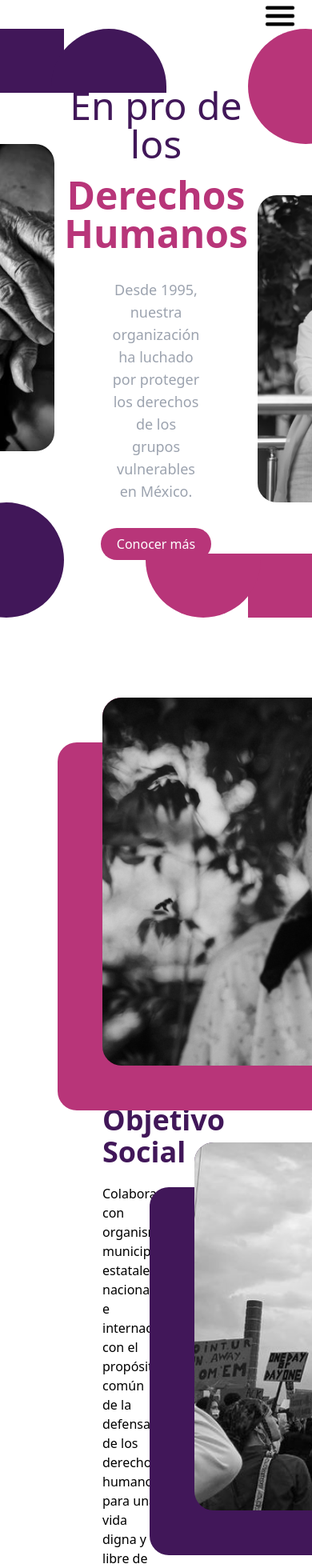
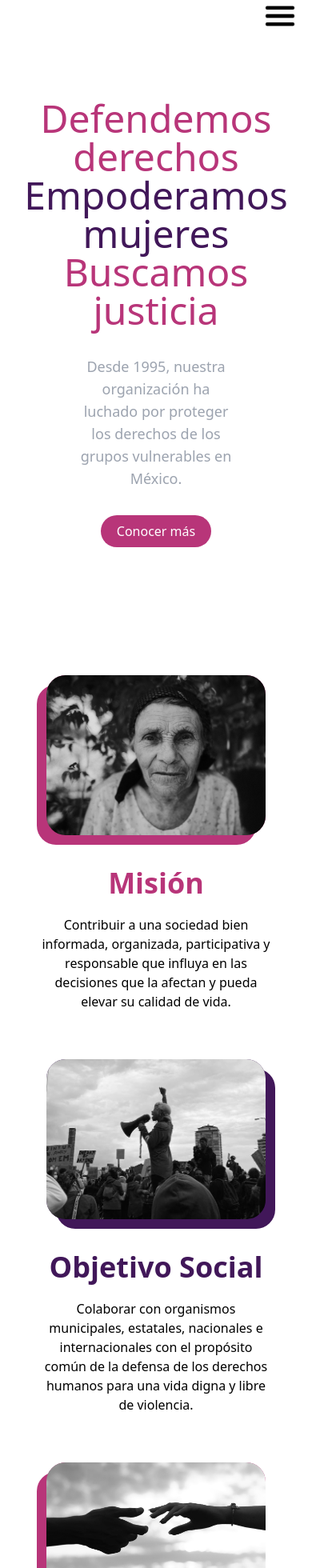
Before and after one commit to Jay-DVT/mujeresxmexico, a Next.js app: page /sobre-nosotras in a window 390 px wide. Shown: the part 20-1980 px from the top of the page at 80% size. Built offline with nearby package versions, Linux system fonts and the light colour scheme.

Commit message:
Replace text and make About Us responsive

```diff
--- a/src/pages/sobre-nosotras.tsx
+++ b/src/pages/sobre-nosotras.tsx
@@ -9,25 +9,30 @@ import Head from "next/head";
 const Us = () => {
 	return (
 		<div className='flex flex-grow justify-center items-center'>
-			<div className='h-fit w-96 flex flex-col justify-center items-center flex-shrink gap-y-16'>
+			<div className='h-fit  hidden md:w-96 md:flex flex-col justify-center items-center flex-shrink gap-y-16'>
 				<div className='w-full h-20 bg-secondary relative'>
 					<div className='absolute top-0 right-32 w-full h-full bg-secondary ' />
 					<div className='absolute top-0 left-32 w-full h-full bg-secondary rounded-t-full' />
 				</div>
 				<div
-					className='bg-secondary w-5/6 h-96 rounded-3xl relative'
+					className='bg-secondary w-5/6 h-96 rounded-3xl relative hidden md:block'
 					style={{
 						backgroundImage: `url(/Image/df90237f-f92c-47a8-a71b-8a5d4f885180.jpg)`,
 						backgroundSize: "cover",
 						backgroundPosition: "center",
 					}}
 				></div>
-				<div className='bg-secondary rounded-full w-36 h-36' />
+				<div className='bg-secondary rounded-full w-36 h-36 md:block hidden' />
 			</div>
 			{/* Central */}
 			<div className='text-5xl lg:text-8xl text-center flex flex-col items-center gap-4 2xl:px-14 '>
-				<p className='text-secondary'>En pro de los</p>
-				<p className='text-primary font-bold'>Derechos Humanos</p>
+				<p className='text-primary'>
+					Defendemos derechos <br />
+					<span className='text-secondary'>
+						Empoderamos mujeres <br />
+					</span>
+					Buscamos justicia
+				</p>
 				<p className='text-lg text-gray-400 w-1/2 m-4'>
 					Desde 1995, nuestra organización ha luchado por proteger los derechos
 					de los grupos vulnerables en México.{" "}
@@ -36,11 +41,11 @@ const Us = () => {
 					<KnowMoreButton />
 				</div>
 			</div>
-			<div className='h-fit w-96 flex flex-col justify-center items-center flex-shrink gap-y-16'>
-				<div className='bg-primary rounded-full w-36 h-36' />
+			<div className='h-fithidden md:w-96 md:flex flex-col justify-center items-center flex-shrink gap-y-16'>
+				<div className='bg-primary rounded-full w-36 h-36 hidden md:block' />
 
 				<div
-					className='bg-primary w-5/6 h-96 rounded-3xl relative'
+					className='bg-primary w-5/6 h-96 rounded-3xl relative hidden md:block'
 					style={{
 						backgroundImage: `url(/Image/f920b122-84b8-46ec-ae13-a5c3d35b6911.jpg)`,
 						backgroundSize: "cover",
@@ -58,9 +63,9 @@ const Us = () => {
 
 const Objectives = () => {
 	return (
-		<div className=' grid grid-cols-2 mb-24'>
-			<div className='bg-primary rounded-3xl relative w-[630px] h-[460px] m-12 ml-32 z-10'>
-				<div className='bg-primary rounded-3xl absolute w-[630px] h-[460px] z-0 top-14 right-14' />
+		<div className=' grid grid-cols-1 md:grid-cols-2 mb-24'>
+			<div className='bg-primary rounded-3xl relative lg:w-[630px] lg:h-[460px] lg:m-12 lg:ml-32 z-10 w-[274px] h-[200px] mx-auto my-5'>
+				<div className='bg-primary rounded-3xl absolute lg:w-[630px] lg:h-[460px] z-0 lg:top-14 lg:right-14 top-3 right-3 w-[274px] h-[200px] lg:w-' />
 				<div
 					className='w-full h-full absolute z-20 rounded-3xl'
 					style={{
@@ -70,27 +75,38 @@ const Objectives = () => {
 					}}
 				></div>
 			</div>
-			<div className='flex flex-col items-start justify-center'>
+			<div className='flex flex-col items-center lg:items-start justify-center my-5'>
 				<p className='text-4xl xl:text-6xl font-semibold text-primary'>
 					Misión
 				</p>
-				<p className='w-3/4 xl:text-3xl py-5'>
+				<p className='w-3/4 lg:text-3xl py-5 text-center lg:text-left'>
 					Contribuir a una sociedad bien informada, organizada, participativa y
 					responsable que influya en las decisiones que la afectan y pueda
 					elevar su calidad de vida.
 				</p>
 			</div>
-			<div className='flex flex-col text-left justify-center ml-32'>
+			<div className='bg-secondary rounded-3xl relative lg:w-[630px] lg:h-[460px] lg:m-12 lg:ml-32 z-10 w-[274px] h-[200px] mx-auto my-5 lg:hidden block'>
+				<div className='bg-secondary rounded-3xl absolute lg:w-[630px] lg:h-[460px] z-0 lg:top-14 lg:right-14 top-3 left-3 w-[274px] h-[200px]' />
+				<div
+					className='w-full h-full absolute z-20 rounded-3xl'
+					style={{
+						backgroundImage: `url(/Image/f1a16f72-5436-4929-a5a9-c7a0940f853c.jpg)`,
+						backgroundSize: "cover",
+						backgroundPosition: "center",
+					}}
+				></div>
+			</div>
+			<div className='flex flex-col text-left justify-center lg:ml-28 items-center lg:items-start my-5 '>
 				<p className='text-4xl xl:text-6xl font-semibold text-secondary'>
 					Objetivo Social
 				</p>
-				<p className='xl:text-3xl py-5 xl:w-3/4 '>
+				<p className='xl:text-3xl py-5 w-3/4 text-center lg:text-left'>
 					Colaborar con organismos municipales, estatales, nacionales e
 					internacionales con el propósito común de la defensa de los derechos
 					humanos para una vida digna y libre de violencia.
 				</p>
 			</div>
-			<div className='bg-secondary rounded-3xl relative w-[630px] h-[460px] m-12 '>
+			<div className='bg-secondary rounded-3xl relative w-[630px] h-[460px] m-12 hidden lg:block '>
 				<div className='bg-secondary rounded-3xl absolute w-[630px] h-[460px] z-0 top-14 right-14' />
 				<div
 					className='w-full h-full absolute z-20 rounded-3xl'
@@ -101,8 +117,8 @@ const Objectives = () => {
 					}}
 				></div>
 			</div>
-			<div className='bg-primary rounded-3xl relative w-[630px] h-[460px] m-12 ml-32 '>
-				<div className='bg-primary rounded-3xl absolute w-[630px] h-[460px] z-0 top-14 right-14' />
+			<div className='bg-primary rounded-3xl relative lg:w-[630px] lg:h-[460px] lg:m-12 lg:ml-32 z-10 w-[274px] h-[200px] mx-auto my-5'>
+				<div className='bg-primary rounded-3xl absolute lg:w-[630px] lg:h-[460px] z-0 lg:top-14 lg:right-14 top-3 right-3 w-[274px] h-[200px]' />
 				<div
 					className='w-full h-full absolute z-20 rounded-3xl'
 					style={{
@@ -112,11 +128,11 @@ const Objectives = () => {
 					}}
 				></div>
 			</div>
-			<div className='flex flex-col text-left justify-center'>
-				<p className='text-4xl font-semibold text-primary xl:text-6xl'>
+			<div className='flex flex-col items-center lg:items-center justify-center my-5 '>
+				<p className='text-4xl xl:text-6xl font-semibold text-primary text-center lg:text-left'>
 					Objetivo del Acompañamiento
 				</p>
-				<p className='w-3/4 xl:text-3xl py-5'>
+				<p className='w-3/4 xl:text-3xl py-5 text-center lg:text-left'>
 					Un proyecto muy importante apoyado por la FECHAC, A.C. es el
 					Acompañamiento Solidario de Familias en Situación de Violencia con el
 					objetivo de acceder a la justicia evitando la revictimización.
```
